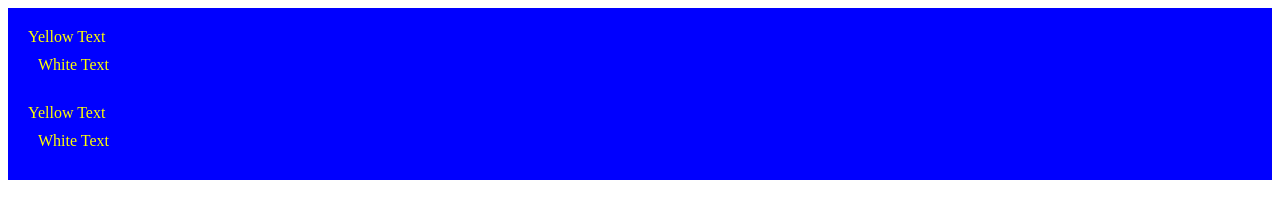
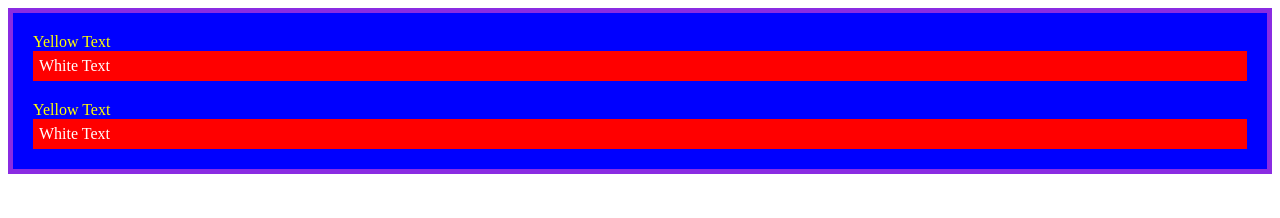
Before and after one commit to DiyawanDawan/web-development-bootcamp-2023, a plain HTML site: page 7.0 CSS Cascade/index.html in a window 1280 px wide. Drawn offline with Linux system fonts and the light colour scheme.

Commit message:
Comit New

```diff
--- a/7.0 CSS Cascade/style.css
+++ b/7.0 CSS Cascade/style.css
@@ -1,4 +1,7 @@
 /* Don't change the existing CSS. */
+#outer-box {
+  border: 5px solid blueviolet;
+}
 
 .box {
   background-color: blue;
@@ -10,3 +13,11 @@ p {
   margin: 0;
   padding: 0;
 }
+.inner-box {
+  background-color: red;
+  padding: 6px;
+}
+
+.white-text {
+  color: white;
+}
```
